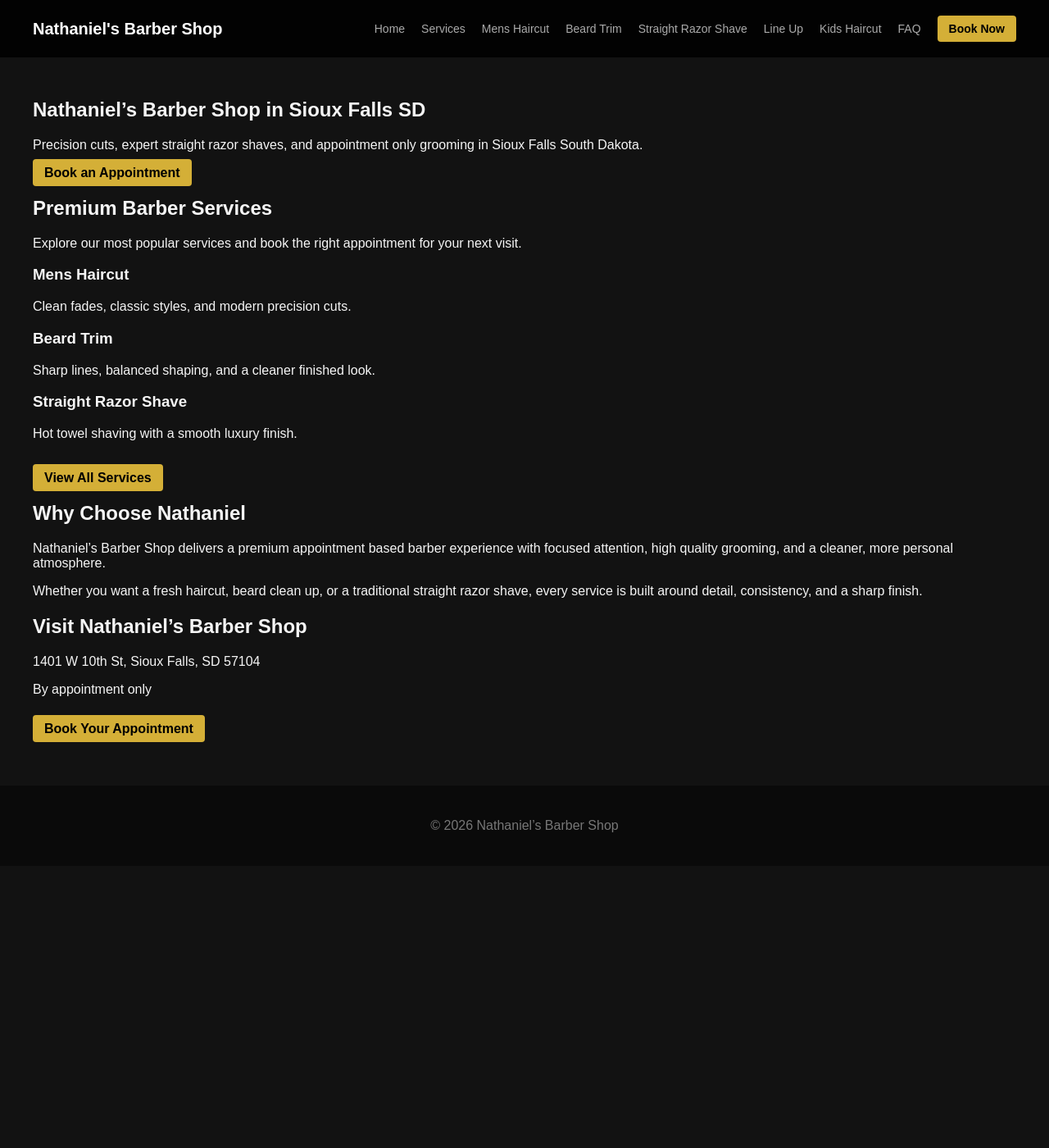
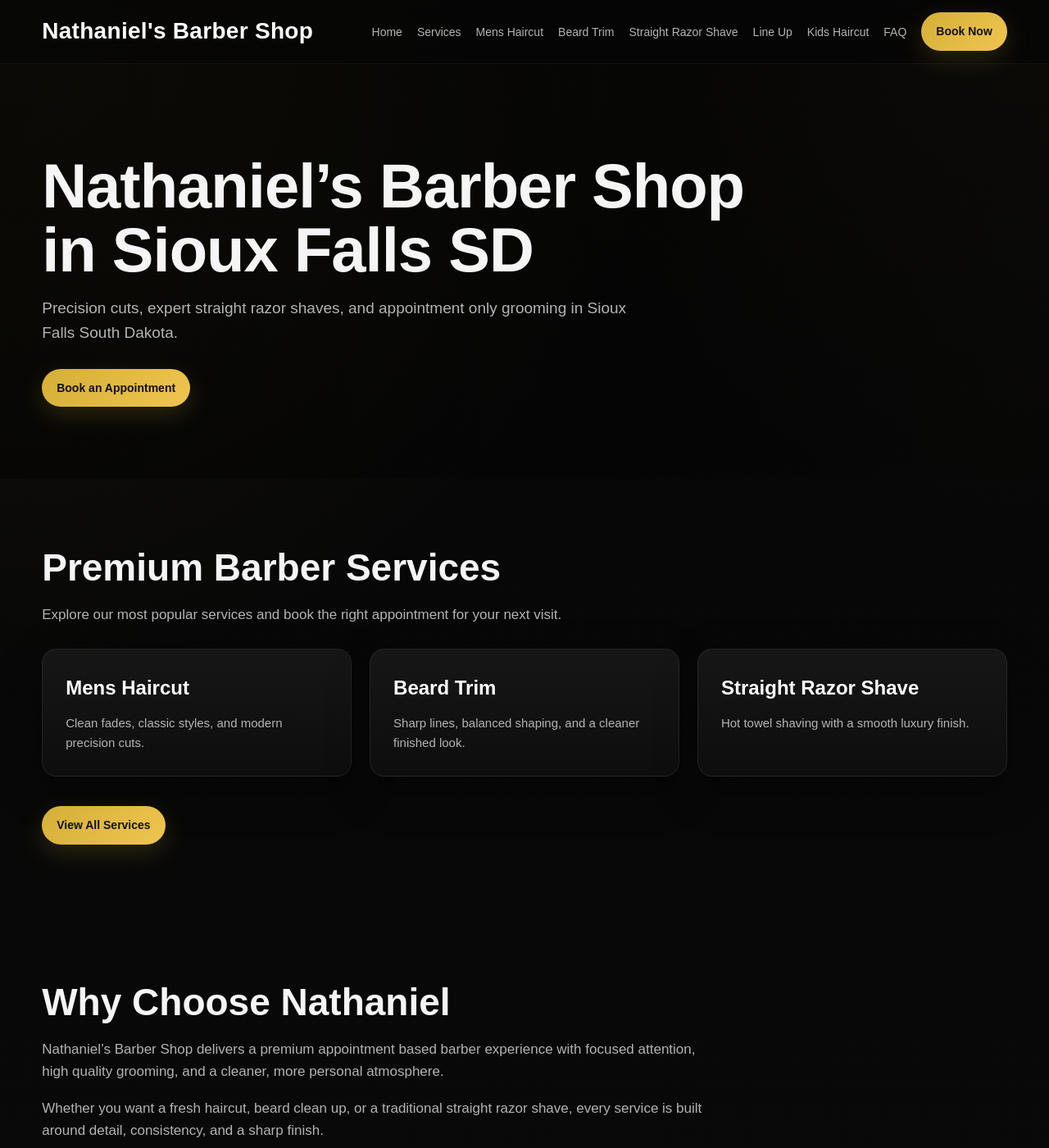
Before and after one commit to YourOnlineSquad/nathaniels-barber-shop, a Jekyll site: the page built from index.md, in a window 1280 px wide and 1400 px high. Shown: the whole window at 82% size. Built offline with Jekyll 4.4.1, drawn with Linux system fonts in a browser that asks for light colours; some of the changed text lies outside the part shown.

Commit message:
Update default.html

```diff
--- a/_layouts/default.html
+++ b/_layouts/default.html
@@ -1,4 +1,4 @@
-<!DOCTYPE html>
+ <!DOCTYPE html>
 <html lang="en">
 <head>
   <meta charset="UTF-8">
@@ -7,19 +7,40 @@
 
   <style>
     :root {
-      --bg-dark: #121212;
-      --bg-card: #1e1e1e;
-      --accent-gold: #D4AF37;
+      --bg-dark: #080808;
+      --bg-panel: rgba(18, 18, 18, 0.88);
+      --bg-soft: #121212;
+      --accent-gold: #d4af37;
+      --accent-gold-strong: #f0c550;
       --text-light: #f5f5f5;
-      --text-muted: #aaa;
-      --header-height: 70px;
+      --text-muted: #b3b3b3;
+      --border-soft: rgba(255,255,255,0.08);
+      --shadow-soft: 0 18px 50px rgba(0,0,0,0.35);
+      --shadow-gold: 0 10px 30px rgba(212,175,55,0.18);
+      --max-width: 1200px;
+      --header-height: 78px;
+      --radius-lg: 18px;
+      --radius-md: 12px;
+    }
+
+    * {
+      box-sizing: border-box;
+    }
+
+    html {
+      scroll-behavior: smooth;
     }
 
     body {
       margin: 0;
       font-family: Arial, sans-serif;
-      background: var(--bg-dark);
+      background:
+        radial-gradient(circle at top left, rgba(212,175,55,0.08), transparent 28%),
+        radial-gradient(circle at top right, rgba(212,175,55,0.04), transparent 22%),
+        linear-gradient(180deg, #060606 0%, #0b0b0b 100%);
       color: var(--text-light);
+      line-height: 1.6;
+      overflow-x: hidden;
     }
 
     a {
@@ -27,42 +48,49 @@
       color: inherit;
     }
 
-    /* HEADER */
-    .site-header {
-      position: fixed;
-      top: 0;
-      width: 100%;
-      height: var(--header-height);
-      background: rgba(0,0,0,0.85);
-      backdrop-filter: blur(10px);
-      display: flex;
-      align-items: center;
-      z-index: 999;
+    img {
+      max-width: 100%;
+      display: block;
+      height: auto;
     }
 
     .container {
-      width: 100%;
-      max-width: 1200px;
+      width: min(var(--max-width), 92%);
       margin: 0 auto;
-      padding: 0 20px;
+    }
+
+    .site-header {
+      position: sticky;
+      top: 0;
+      z-index: 999;
+      height: var(--header-height);
+      background: rgba(5,5,5,0.82);
+      backdrop-filter: blur(16px);
+      border-bottom: 1px solid rgba(255,255,255,0.05);
     }
 
     .navbar {
+      height: 100%;
       display: flex;
+      align-items: center;
       justify-content: space-between;
-      align-items: center;
+      gap: 28px;
     }
 
     .logo {
-      font-weight: bold;
-      font-size: 20px;
-      color: white;
+      font-size: 28px;
+      font-weight: 700;
+      color: #fff;
+      letter-spacing: 0.3px;
+      white-space: nowrap;
     }
 
     .nav-menu ul {
+      list-style: none;
       display: flex;
-      gap: 20px;
-      list-style: none;
+      align-items: center;
+      flex-wrap: wrap;
+      gap: 18px;
       margin: 0;
       padding: 0;
     }
@@ -70,35 +98,267 @@
     .nav-menu a {
       color: var(--text-muted);
       font-size: 14px;
-      transition: 0.3s;
+      transition: color 0.25s ease, transform 0.25s ease;
     }
 
     .nav-menu a:hover {
       color: var(--accent-gold);
+      transform: translateY(-1px);
     }
 
     .btn-primary {
-      background: var(--accent-gold);
-      color: black !important;
-      padding: 8px 14px;
-      border-radius: 4px;
-      font-weight: bold;
+      display: inline-block;
+      background: linear-gradient(135deg, var(--accent-gold) 0%, var(--accent-gold-strong) 100%);
+      color: #111 !important;
+      padding: 12px 18px;
+      border-radius: 999px;
+      font-weight: 700;
+      font-size: 14px;
+      box-shadow: var(--shadow-gold);
+      transition: transform 0.25s ease, box-shadow 0.25s ease, opacity 0.25s ease;
+    }
+
+    .btn-primary:hover {
+      transform: translateY(-2px);
+      box-shadow: 0 14px 34px rgba(212,175,55,0.24);
+      opacity: 1;
     }
 
     main {
-      padding-top: 100px;
+      min-height: 70vh;
     }
 
-    footer {
-      text-align: center;
+    .hero {
+      padding: 110px 0 88px;
+      position: relative;
+      overflow: hidden;
+    }
+
+    .hero::before {
+      content: "";
+      position: absolute;
+      inset: 0;
+      background:
+        linear-gradient(90deg, rgba(0,0,0,0.45) 0%, rgba(0,0,0,0.15) 100%);
+      pointer-events: none;
+    }
+
+    .hero .container {
+      position: relative;
+      z-index: 1;
+    }
+
+    .hero h1 {
+      font-size: clamp(42px, 7vw, 76px);
+      line-height: 1.02;
+      margin: 0 0 18px;
+      max-width: 900px;
+      letter-spacing: -1px;
+    }
+
+    .hero p {
+      font-size: 19px;
+      color: var(--text-muted);
+      max-width: 720px;
+      margin: 0 0 28px;
+    }
+
+    .section {
+      padding: 84px 0;
+    }
+
+    .section h2 {
+      font-size: clamp(30px, 4vw, 46px);
+      line-height: 1.08;
+      margin: 0 0 18px;
+    }
+
+    .section p {
+      color: var(--text-muted);
+      max-width: 820px;
+      font-size: 17px;
+      margin: 0 0 18px;
+    }
+
+    .eyebrow {
+      display: inline-block;
+      color: var(--accent-gold);
+      text-transform: uppercase;
+      letter-spacing: 1.6px;
+      font-size: 13px;
+      font-weight: 700;
+      margin-bottom: 14px;
+    }
+
+    .card-grid {
+      display: grid;
+      grid-template-columns: repeat(auto-fit, minmax(250px, 1fr));
+      gap: 22px;
+      margin-top: 28px;
+    }
+
+    .card {
+      background: linear-gradient(180deg, rgba(23,23,23,0.96) 0%, rgba(14,14,14,0.96) 100%);
+      border: 1px solid var(--border-soft);
+      border-radius: var(--radius-lg);
+      padding: 28px;
+      box-shadow: var(--shadow-soft);
+      transition: transform 0.28s ease, border-color 0.28s ease, box-shadow 0.28s ease;
+    }
+
+    .card:hover {
+      transform: translateY(-5px);
+      border-color: rgba(212,175,55,0.35);
+      box-shadow: 0 22px 56px rgba(0,0,0,0.42);
+    }
+
+    .card h3 {
+      margin: 0 0 12px;
+      font-size: 24px;
+      color: #fff;
+    }
+
+    .card p {
+      margin: 0;
+      font-size: 15px;
+    }
+
+    .split {
+      display: grid;
+      grid-template-columns: 1fr 1fr;
+      gap: 34px;
+      align-items: center;
+    }
+
+    .media-placeholder {
+      min-height: 360px;
+      border-radius: 24px;
+      border: 1px solid rgba(212,175,55,0.14);
+      background:
+        linear-gradient(135deg, rgba(212,175,55,0.10), rgba(255,255,255,0.02)),
+        linear-gradient(180deg, #171717 0%, #0f0f0f 100%);
+      box-shadow: var(--shadow-soft);
+      position: relative;
+      overflow: hidden;
+    }
+
+    .media-placeholder::before,
+    .media-placeholder::after {
+      content: "";
+      position: absolute;
+      border-radius: 999px;
+      background: rgba(212,175,55,0.08);
+      filter: blur(10px);
+      animation: floatOrb 8s ease-in-out infinite;
+    }
+
+    .media-placeholder::before {
+      width: 180px;
+      height: 180px;
+      top: 22px;
+      left: 18px;
+    }
+
+    .media-placeholder::after {
+      width: 120px;
+      height: 120px;
+      right: 24px;
+      bottom: 20px;
+      animation-delay: 1.5s;
+    }
+
+    @keyframes floatOrb {
+      0% { transform: translateY(0px) translateX(0px); }
+      50% { transform: translateY(-14px) translateX(6px); }
+      100% { transform: translateY(0px) translateX(0px); }
+    }
+
+    .feature-list {
+      display: grid;
+      gap: 14px;
+      margin-top: 22px;
+    }
+
+    .feature-item {
+      background: rgba(255,255,255,0.03);
+      border: 1px solid rgba(255,255,255,0.05);
+      border-radius: var(--radius-md);
+      padding: 16px 18px;
+      color: var(--text-muted);
+    }
+
+    .cta-panel {
+      background: linear-gradient(180deg, rgba(19,19,19,0.98) 0%, rgba(10,10,10,0.98) 100%);
+      border: 1px solid rgba(212,175,55,0.16);
+      border-radius: 26px;
       padding: 40px;
-      background: #0a0a0a;
-      color: #777;
-      margin-top: 60px;
+      box-shadow: var(--shadow-soft);
+    }
+
+    .site-footer {
+      margin-top: 70px;
+      background: rgba(6,6,6,0.94);
+      border-top: 1px solid rgba(255,255,255,0.06);
+      padding: 44px 0;
+    }
+
+    .site-footer p,
+    .site-footer a {
+      color: #8f8f8f;
+      margin: 7px 0;
+      font-size: 15px;
+    }
+
+    .site-footer a:hover {
+      color: var(--accent-gold);
+    }
+
+    @media (max-width: 980px) {
+      .navbar {
+        flex-direction: column;
+        justify-content: center;
+        align-items: flex-start;
+        padding: 12px 0;
+        height: auto;
+      }
+
+      .site-header {
+        height: auto;
+      }
+
+      .nav-menu ul {
+        gap: 14px;
+      }
+
+      .split {
+        grid-template-columns: 1fr;
+      }
+
+      .hero {
+        padding: 92px 0 70px;
+      }
+    }
+
+    @media (max-width: 640px) {
+      .nav-menu ul {
+        flex-direction: column;
+        align-items: flex-start;
+      }
+
+      .card-grid {
+        grid-template-columns: 1fr;
+      }
+
+      .cta-panel {
+        padding: 28px;
+      }
+
+      .hero h1 {
+        font-size: 42px;
+      }
     }
   </style>
 </head>
-
 <body>
 
   {% include header.html %}
@@ -107,9 +367,7 @@
     {{ content }}
   </main>
 
-  <footer>
-    © {{ site.time | date: "%Y" }} Nathaniel’s Barber Shop
-  </footer>
+  {% include footer.html %}
 
 </body>
 </html>
```
